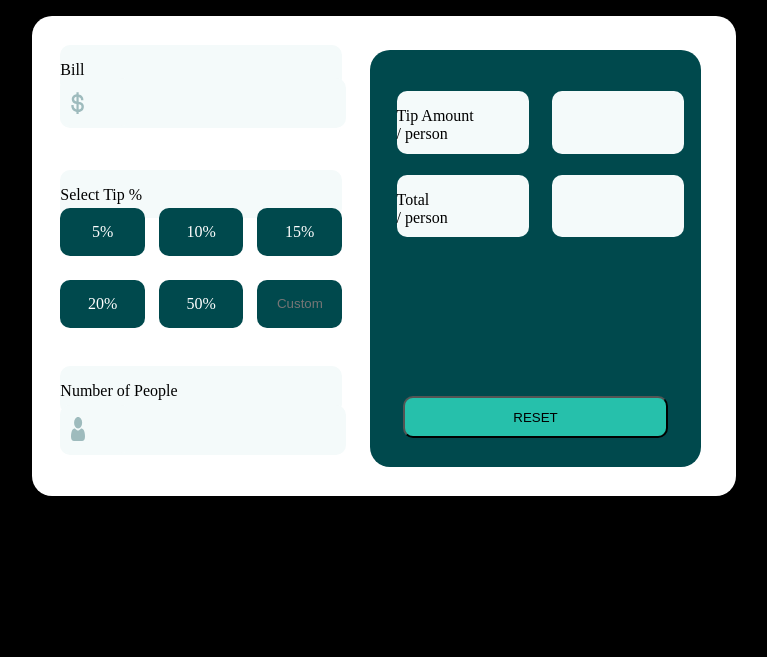
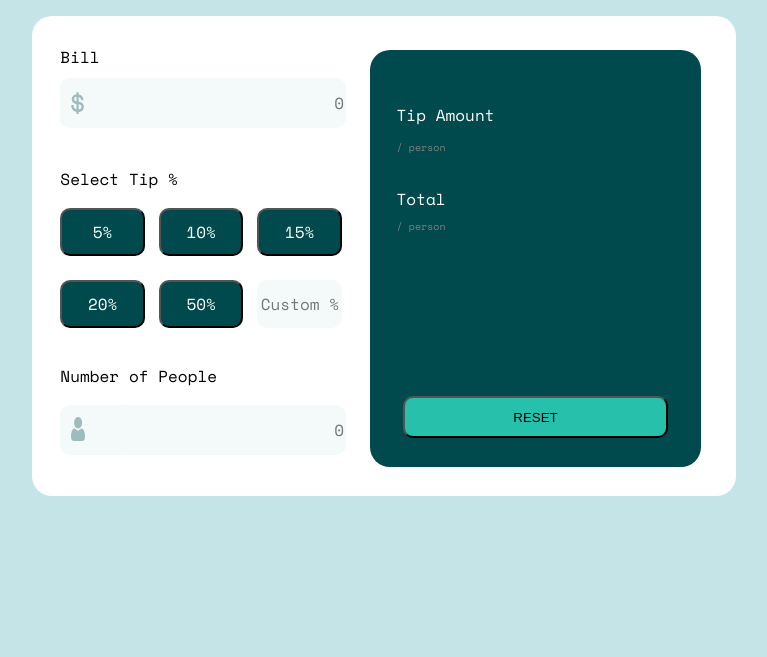
Before and after one commit to Buttur47/Tip-Calculator-app, a plain HTML site: page index.html in a window 1280 px wide. Shown: the part 143-800 px from the top of the page, without its empty margins (250-1017 px from the left). Drawn offline with Linux system fonts and the light colour scheme.

Commit message:
need to add % in the custom percentage div

```diff
--- a/index.html
+++ b/index.html
@@ -10,7 +10,7 @@
   <link rel="stylesheet" href="style.css">
 </head>
 
-<body style="background-color:black;">
+<body style="background-color:hsl(185, 41%, 84%);">
   <script src="main.js">
   </script>
   <div class="container0">
@@ -22,19 +22,24 @@
     <div class="container2">
       <p id="text" style="color:white"></p>
       <div class="tip_amount_per_person">
-        <p style="margin:center">Tip Amount
-          <br>/ person<br>
+        <p style="margin:center; color:white;">Tip Amount
         </p>
       </div>
+      <div class="per_person0">
+        <p style="color:grey; font-size: 10px;">/ person</p>
+      </div>
       <div class="tip_amount_per_person_price">
+        <p style="margin:auto; color:hsl(172, 67%, 45%); font-size:30px;" id="tip_per_person_result"></p>
       </div>
       <div class="total_amount_per_person">
-        <p style="margin:left">Total
-          <br>/ person<br>
+        <p style="margin:center; color:white;" >Total
         </p>
       </div>
-      <div class="total_amount_per_person_price">
-        <p style="margin:auto;" id="result"></p>
+      <div class="total_amount_per_person_price" >
+        <p style="margin:auto; color:hsl(172, 67%, 45%); font-size:30px;" id="total_per_person_result"></p>
+      </div>
+      <div class="per_person1">
+        <p style="color:grey; font-size: 10px;">/ person</p>
       </div>
       <button class="reset" style="text-align: center; margin: auto; display:table-cell; vertical-align:middle;
         " onclick="window.location.reload();">RESET</button>
@@ -42,33 +47,33 @@
     <div class="bill_div_title">
       <p>Bill</p>
     </div>
-    <input style="border:0px;" type="number" class="bill_div" id="bill_total" oninput="updateValue()">
+    <input style="border:0px;" type="number" class="bill_div" id="bill_total" placeholder="0" oninput="updateBill()">
     <div class="dollar_sign_div">
       <img id="dollar_sign" src="images\icon-dollar.svg" />
     </div>
     <div class="tip_title">
       <p>Select Tip %</p>
     </div>
-    <div class="five_percent">
+    <button class="five_percent" onclick="five_tip()">
       <p style="margin:auto; color:white;">5%</p>
-    </div>
-    <div class="ten_percent">
+    </button>
+    <button class="ten_percent" onclick="ten_tip()">
       <p style="margin:auto; color:white;">10%</p>
-    </div>
-    <div class="fifteen_percent">
+    </button>
+    <button class="fifteen_percent" onclick="fifteen_tip()">
       <p style="margin:auto; color:white;">15%</p>
-    </div>
-    <div class="twenty_percent">
+    </button>
+    <button class="twenty_percent" onclick="twenty_tip()">
       <p style="margin:auto; color:white;">20%</p>
-    </div>
-    <div class="fifty_percent">
+    </button>
+    <button class="fifty_percent" onclick="fifty_tip()">
       <p style="margin:auto; color:white;">50%</p>
-    </div>
-    <input style="color:white; text-align:center;" type="number" class="custom_percent" placeholder="Custom">
+    </button>
+    <input style="color:hsl(183, 100%, 15%); text-align:center;" type="number" class="custom_percent" id="custom" placeholder="Custom %" oninput="custom_tip()">
     <div class="number_of_people_title">
       <p>Number of People</p>
     </div>
-    <input style="border:0px;" type="number" class="num_people_div">
+    <input style="border:0px;" type="number" class="num_people_div" id="num_people" placeholder="0" oninput="updateBill()">
     <div class="icon_person_div">
       <img id="icon_person" src="images\icon-person.svg" />
     </div>
--- a/main.js
+++ b/main.js
@@ -1,13 +1,102 @@
 
-function updateValue() {
-  let txt = document.getElementById("bill_total");
-  let formattedBill = formatBillNumber(txt.value);
-  let result = document.getElementById("result");
-  result.innerText = formattedBill;
+function formatBillNumber(BillNumber) {
+  return BillNumber.replace(/\B(?=(\d{3})+(?!\d))/g, ",");
+}
+
+function updateBill() {
+  //debugger
+  var bill = document.getElementById("bill_total");
+  //var result = document.getElementById("result"); #I guess I dont need this
+  var party_size = document.getElementById("num_people");
+  var party_size_value = party_size.value;
+  var bill_value = bill.value;
+  var per_person = (bill_value/party_size_value).toFixed(2);
+  var total_per_person = document.getElementById("total_per_person_result");
+  var per_person_string = String((bill_value/party_size_value).toFixed(2));
+  var total_per_person = formatBillNumber(per_person_string);
+  total_per_person_result.innerText = "$"+total_per_person;
+}
+
+function five_tip() {
+  //debugger
+  var tip = document.getElementById("bill_total");
+  var tip_value = Number(tip.value);
+  var party_size = document.getElementById("num_people");
+  var party_size_value = party_size.value;
+  var per_person = ((tip_value/party_size_value) * (0.05)).toFixed(2);
+  var tip_per_person = formatBillNumber(per_person);
+  //var rounded_tip_num = Number(tip.replace((/,/g, '')));
+  //var rounded_tip = rounded_tip_num * 0.05;
+  //var commas = formatBillNumber(String(rounded_tip));
+  tip_per_person_result.innerText = "$"+tip_per_person;
 }
 
 
-function formatBillNumber(billNumber) {
+function ten_tip() {
+  var tip = document.getElementById("bill_total");
+  var tip_value = Number(tip.value);
+  var party_size = document.getElementById("num_people");
+  var party_size_value = party_size.value;
+  var per_person = ((tip_value/party_size_value) * 0.10).toFixed(2);
+  var tip_per_person = formatBillNumber(per_person);
+  //var rounded_tip_num = Number(tip.replace((/,/g, '')));
+  //var rounded_tip = rounded_tip_num * 0.05;
+  //var commas = formatBillNumber(String(rounded_tip));
+  tip_per_person_result.innerText = "$"+tip_per_person;
+}
+
+function fifteen_tip() {
+  var tip = document.getElementById("bill_total");
+  var tip_value = Number(tip.value);
+  var party_size = document.getElementById("num_people");
+  var party_size_value = party_size.value;
+  var per_person = ((tip_value/party_size_value) * 0.15).toFixed(2);
+  var tip_per_person = formatBillNumber(per_person);
+  //var rounded_tip_num = Number(tip.replace((/,/g, '')));
+  //var rounded_tip = rounded_tip_num * 0.05;
+  //var commas = formatBillNumber(String(rounded_tip));
+  tip_per_person_result.innerText = "$"+tip_per_person;
+}
+
+function twenty_tip() {
+  var tip = document.getElementById("bill_total");
+  var tip_value = Number(tip.value);
+  var party_size = document.getElementById("num_people");
+  var party_size_value = party_size.value;
+  var per_person = ((tip_value/party_size_value) * 0.20).toFixed(2);
+  var tip_per_person = formatBillNumber(per_person);
+  //var rounded_tip_num = Number(tip.replace((/,/g, '')));
+  //var rounded_tip = rounded_tip_num * 0.05;
+  //var commas = formatBillNumber(String(rounded_tip));
+  tip_per_person_result.innerText = "$"+tip_per_person;
+}
+
+function fifty_tip() {
+  var tip = document.getElementById("bill_total");
+  var tip_value = Number(tip.value);
+  var party_size = document.getElementById("num_people");
+  var party_size_value = party_size.value;
+  var per_person = ((tip_value/party_size_value) * 0.50).toFixed(2);
+  var tip_per_person = formatBillNumber(per_person);
+  //var rounded_tip_num = Number(tip.replace((/,/g, '')));
+  //var rounded_tip = rounded_tip_num * 0.05;
+  //var commas = formatBillNumber(String(rounded_tip));
+  tip_per_person_result.innerText = "$"+tip_per_person;
+}
+
+function custom_tip() {
   //debugger
-  return billNumber.replace(/\B(?=(\d{3})+(?!\d))/g, ",");
+  var tip = document.getElementById("bill_total");
+  var tip_value = Number(tip.value);
+  var custom = document.getElementById("custom");
+  //var result = document.getElementById("result"); #I guess I dont need this
+  var party_size = document.getElementById("num_people");
+  var party_size_value = party_size.value;
+  //var custom_value = Number(custom.value);
+  var custom_value_percent = custom.value / 100;
+  //var per_person = (custom_value/party_size_value).toFixed(2);
+  var tip_per_person = document.getElementById("total_per_person_result");
+  var per_person_string = ((tip_value/party_size_value) * custom_value_percent).toFixed(2);
+  var tip_per_person = formatBillNumber(per_person_string);
+  tip_per_person_result.innerText = "$"+tip_per_person;
 }
--- a/style.css
+++ b/style.css
@@ -3,6 +3,24 @@ body {
     height: 100%;
     width: 100%;
     margin: 0;
+}
+
+@font-face {
+    font-family: "Space Mono";
+    src: url("Space_Mono/SpaceMono-Regular.ttf") format("truetype");
+    font-weight: 700, 700, 700;
+}
+
+p {
+    font-size: 16px;
+    line-height: 100%;
+    font-family: "Space Mono";
+}
+
+input {
+    font-size: 16px;
+    line-height: 100%;
+    font-family: "Space Mono";
 }
 
 input::-webkit-outer-spin-button,
@@ -112,9 +130,9 @@ textarea:focus {
 .bill_div_title {
     width: 40%;
     height: 10%;
-    background-color: hsl(189, 41%, 97%);
+    background-color: hsl(0, 0%, 100%);
     position: absolute;
-    top: 6%;
+    top: 3.5%;
     left: 4%;
     display: flex;
     border-radius: 10px;
@@ -135,9 +153,9 @@ textarea:focus {
 .number_of_people_title {
     width: 40%;
     height: 10%;
-    background-color: hsl(189, 41%, 97%);
+    background-color: hsl(0, 0%, 100%);
     position: absolute;
-    top: 73%;
+    top: 70%;
     left: 4%;
     display: flex;
     border-radius: 10px;
@@ -158,9 +176,9 @@ textarea:focus {
 .tip_title {
     width: 40%;
     height: 10%;
-    background-color: hsl(189, 41%, 97%);
+    background-color: hsl(0, 0%, 100%);
     position: absolute;
-    top: 32%;
+    top: 29%;
     left: 4%;
     display: flex;
     border-radius: 10px;
@@ -221,10 +239,18 @@ textarea:focus {
     border-radius: 10px;
 }
 
+.five_percent:active,
+.ten_percent:active,
+.fifteen_percent:active,
+.twenty_percent:active,
+.fifty_percent:active {
+    background-color: hsl(172, 67%, 45%);
+}
+
 .custom_percent {
     width: 11.5%;
     height: 9.5%;
-    background-color: hsl(183, 100%, 15%);
+    background-color: hsl(189, 41%, 97%);
     position: absolute;
     top: 55%;
     left: 32%;
@@ -236,7 +262,7 @@ textarea:focus {
 .tip_amount_per_person {
     width: 40%;
     height: 15%;
-    background-color: hsl(189, 41%, 97%);
+    background-color: hsl(183, 100%, 15%);
     position: absolute;
     top: 10%;
     left: 8%;
@@ -247,7 +273,7 @@ textarea:focus {
 .tip_amount_per_person_price {
     width: 40%;
     height: 15%;
-    background-color: hsl(189, 41%, 97%);
+    background-color: hsl(183, 100%, 15%);
     position: absolute;
     top: 10%;
     left: 55%;
@@ -258,9 +284,31 @@ textarea:focus {
 .total_amount_per_person {
     width: 40%;
     height: 15%;
-    background-color: hsl(189, 41%, 97%);
+    background-color: hsl(183, 100%, 15%);
     position: absolute;
     top: 30%;
+    left: 8%;
+    display: flex;
+    border-radius: 10px;
+}
+
+.per_person0 {
+    width: 40%;
+    height: 12%;
+    background-color: hsl(183, 100%, 15%);
+    position: absolute;
+    top: 20%;
+    left: 8%;
+    display: flex;
+    border-radius: 10px;
+}
+
+.per_person1 {
+    width: 40%;
+    height: 15%;
+    background-color: hsl(183, 100%, 15%);
+    position: absolute;
+    top: 39%;
     left: 8%;
     display: flex;
     border-radius: 10px;
@@ -269,7 +317,7 @@ textarea:focus {
 .total_amount_per_person_price {
     width: 40%;
     height: 15%;
-    background-color: hsl(189, 41%, 97%);
+    background-color: hsl(183, 100%, 15%);
     position: absolute;
     top: 30%;
     left: 55%;
```
Also changed, not shown: Space_Mono/OFL.txt (added), Space_Mono/SpaceMono-Bold.ttf (added), Space_Mono/SpaceMono-BoldItalic.ttf (added), Space_Mono/SpaceMono-Italic.ttf (added), Space_Mono/SpaceMono-Regular.ttf (added).
